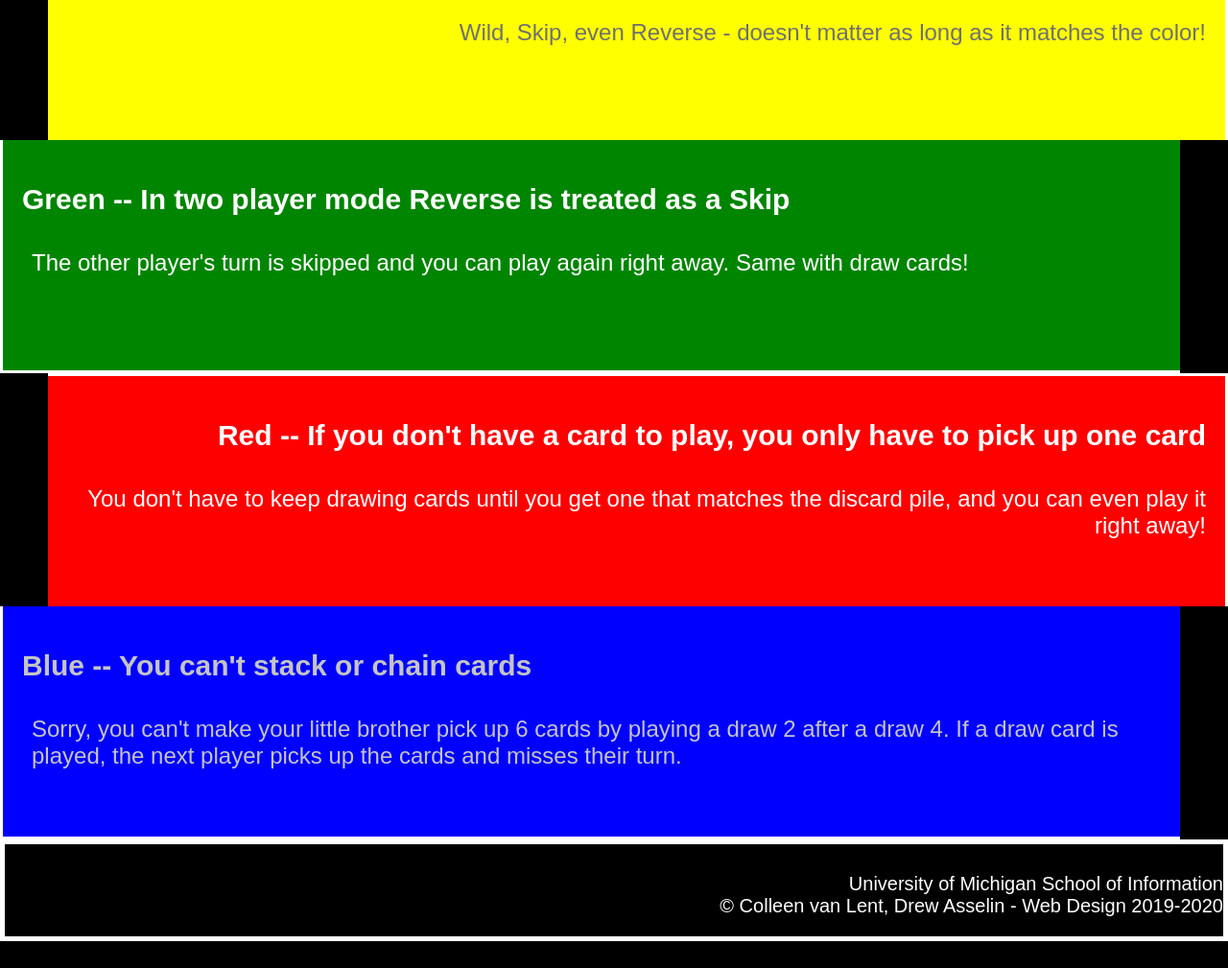
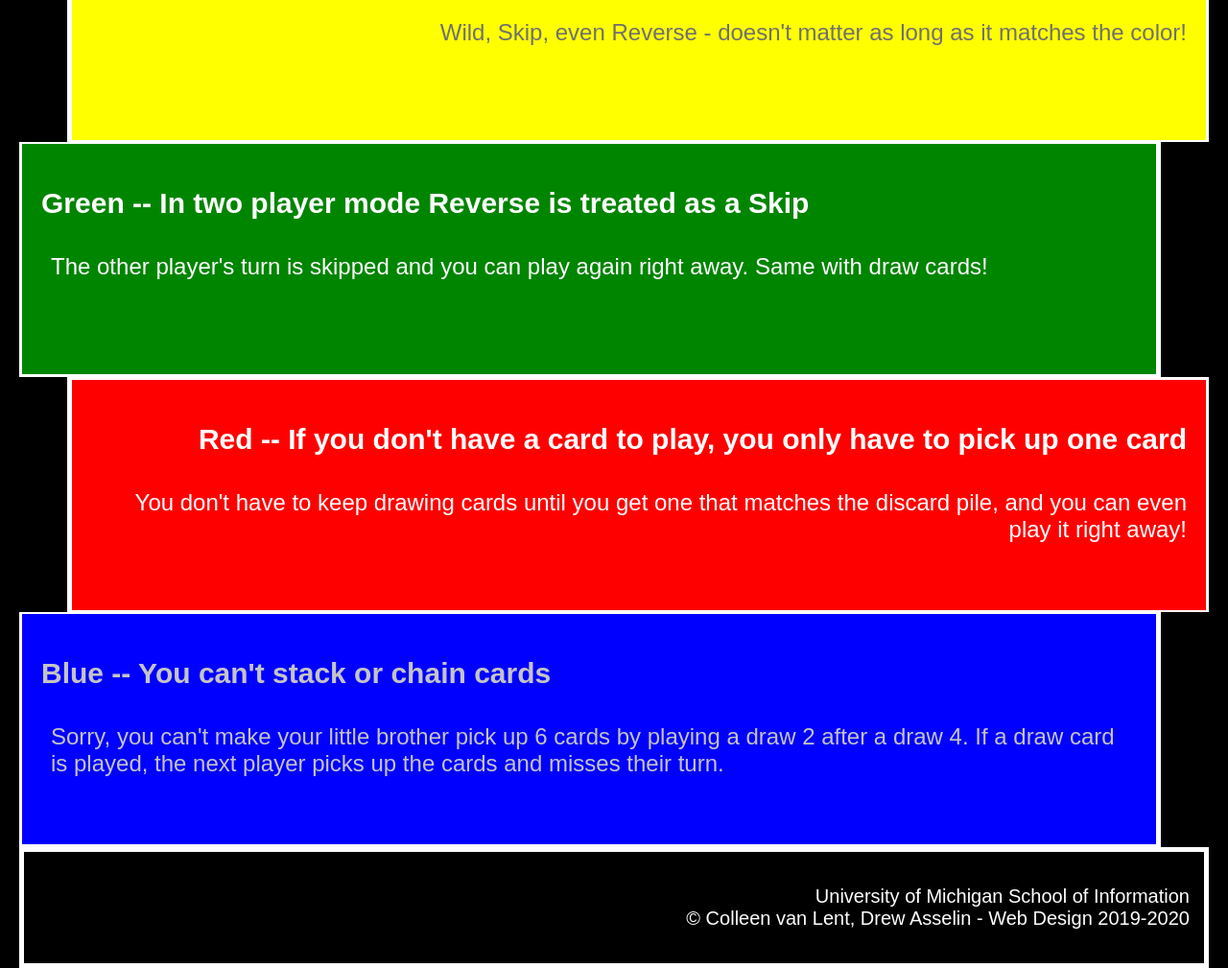
Before and after one commit to opappas/wk03, a plain HTML site: page simple_css-main/basic_styling.html in a window 1280 px wide. Shown: the part 714-1723 px from the top of the page at 96% size. Before the commit the page ends 1695 px from the top, so only its background shows below. Drawn offline with Linux system fonts and the light colour scheme.

Commit message:
Update style.css

```diff
--- a/simple_css-main/css/style.css
+++ b/simple_css-main/css/style.css
@@ -2,7 +2,7 @@ body{
     font-family: Arial, Verdana;
     background-color:#000000;
     color:#FFFFFF;
-    margin:20px, 20px, 0px, 20px;
+    margin:20px 20px 0px 20px;
 }
 
 h1{
@@ -44,16 +44,16 @@ div{
     background-color: #FF0000;
     text-align: right;
     margin-left: 50px;
-    border-bottom: 2px;
-    border-left: 5px;
+    border-bottom: 2px solid white;
+    border-left: 5px solid white;
 }
 
 .blue{
     background-color: blue;
     text-align: left;
     margin-right: 50px;
-    border-right: 5px;
-    border-top: 2px;
+    border-right: 5px solid white;
+    border-top: 2px solid white;
     color:#C4C4C4;
 }
 
@@ -61,8 +61,8 @@ div{
     background-color: yellow;
     text-align: right;
     margin-left: 50px;
-    border-bottom: 2px;
-    border-left: 5px;
+    border-bottom: 2px solid white;
+    border-left: 5px solid white;
     color:#707070;
 }
 
@@ -70,8 +70,8 @@ div{
     background-color: #008500;
     text-align: left;
     margin-right: 50px;
-    border-right: 5px;
-    border-top: 2px;
+    border-right: 5px solid white;
+    border-top: 2px solid white;
 }
 
 footer{
@@ -81,5 +81,5 @@ footer{
 footer > p{
     font-size: 20px;
     text-align: right;
-    padding: 15px, 15px, 15px, 0px;
+    padding: 15px 15px 15px 0px;
 }
```
